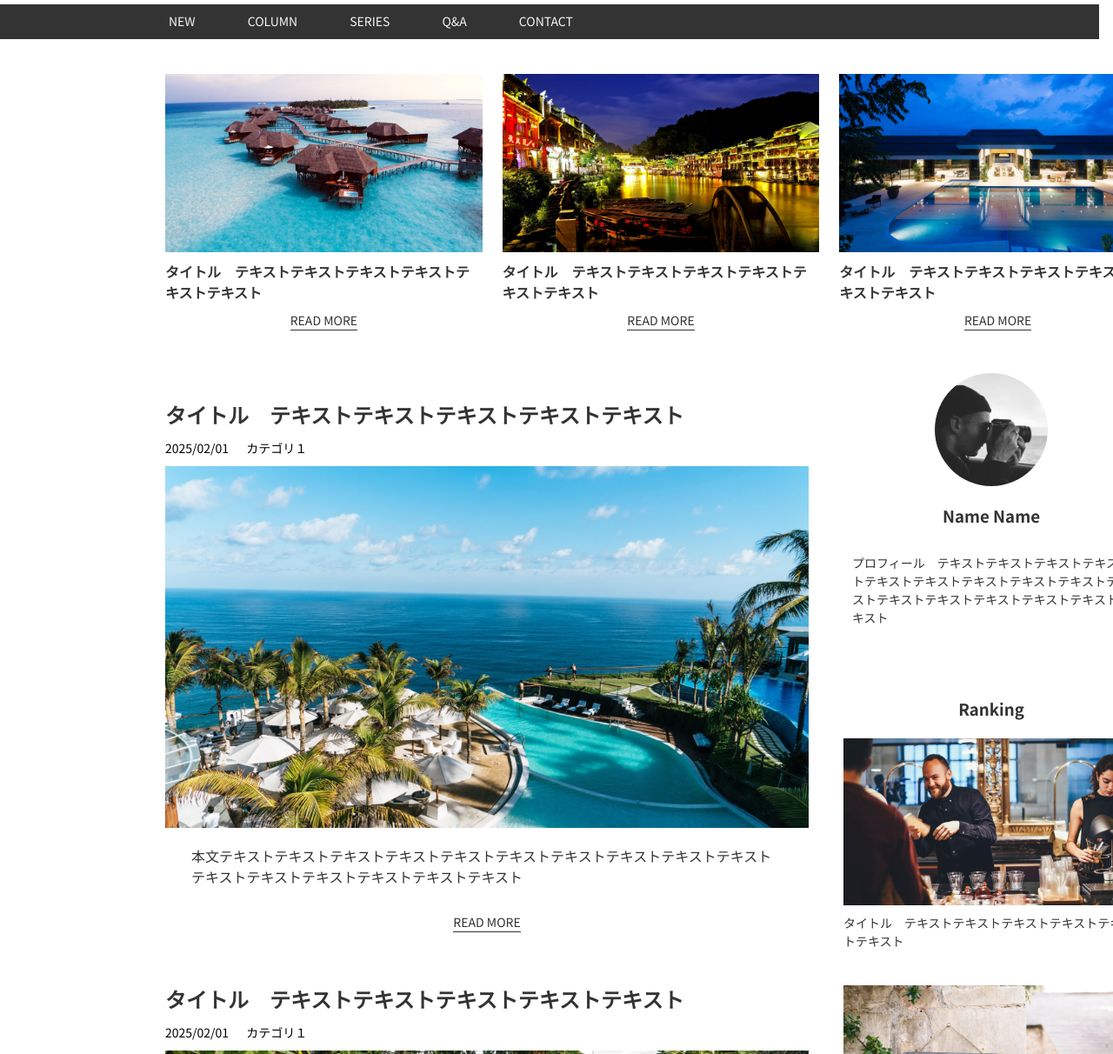
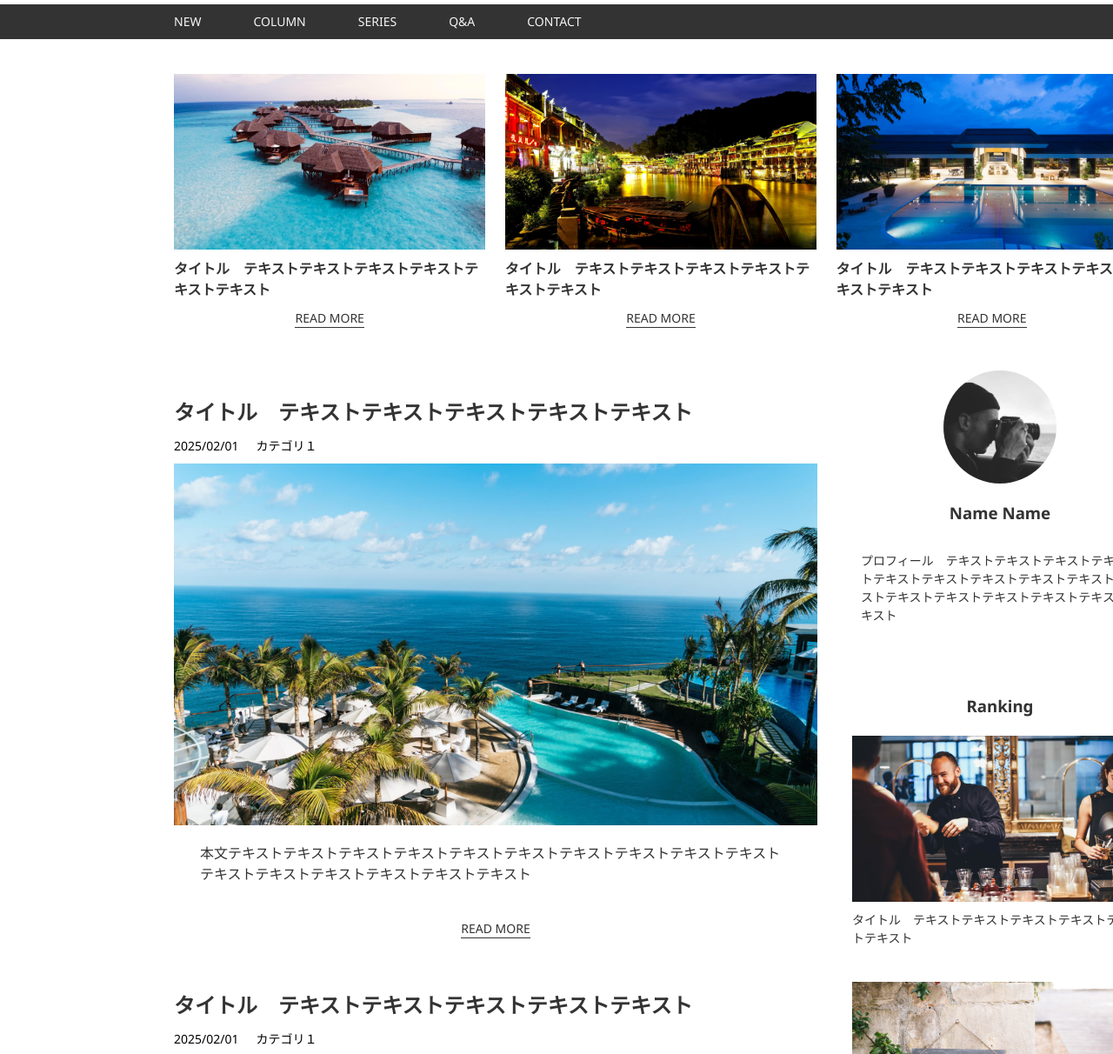
Before and after one commit to kohsai/travel_blog, a plain HTML site: page index.html in a window 1280 px wide. Shown: the part 75-1287 px from the top of the page at 87% size. Drawn offline with Linux system fonts and the light colour scheme.

Commit message:
微調整

```diff
--- a/css/style.css
+++ b/css/style.css
@@ -1,7 +1,6 @@
 /* 全体のフォントをNoto Sans JPに設定 */
 body {
-    font-family: 'Noto Sans JP', sans-serif;
-    max-width: 1440px;
+    font-family: 'Noto Sans','Noto Sans JP', sans-serif;
     padding-top: 120px;
 }
 
@@ -9,9 +8,8 @@ header {
     max-width: 100%;
     position: fixed;
     top: 0;
-    left: 0;
     width: 100%;
-    z-index: 1000;
+    z-index: 10;
     background-color: white;
 }
 
@@ -19,7 +17,7 @@ h1 {
     font-family: 'Noto Sans', sans-serif;
     font-weight: 400;
     font-size: 28px;
-    padding: 0 16px;
+    padding: 0 20px;
     width: 100%;
     margin-left: 180px;
 }
@@ -30,10 +28,8 @@ h1 a {
 }
 
 .header-nav-wrapper {
-    width: 100vw;
+    width: 100%;
     height: 40px;
-    margin-left: -16px;
-    margin-right: -16px;
     background-color:#333;
     display: flex;
     align-items: center;
@@ -45,7 +41,7 @@ h1 a {
     display: flex;
     justify-content:flex-start;
     align-items: center;
-    margin-left: 160px;
+    margin-left: 150px;
 }
 
 .header-nav li {
@@ -67,7 +63,7 @@ h1 a {
     justify-content: space-between;
     max-width: 1200px;
     width: 100%;
-    padding: 40px 30px;
+    padding: 40px;
     margin-left: 160px;
 }
 
@@ -83,33 +79,38 @@ h1 a {
     color: #333;
 }
 
-.pickup-card a {
+/* -------------------------------------- */
+
+.pickup-card a,
+.main-card a {
+    color: #333;
     font-weight: 400;
     font-size: 14px;
     display: inline-block;
     width: fit-content;
-    color: #333;
     margin: 0 auto;
-    text-decoration: none; /* text-decoration は無効化 */
-    position: relative; /* 下線用の疑似要素を配置するために必要 */
+    position: relative;
+    text-decoration: none;
 }
 
 /* 疑似要素でアンダーバーを作成 */
-.pickup-card a::after {
+.pickup-card a::after,
+.main-card a::after {
     content: "";
     position: absolute;
     left: 0;
     bottom: -1px;
-    width: 100%; /* 初期状態では下線を100%表示 */
+    width: 100%;
     height: 1px;
     background-color: #333;
-    transition: opacity 0.3s ease-in-out;
-    opacity: 1; /* デフォルトで表示 */
+    transition: transform 0.3s ease-in-out, opacity 0.3s ease-in-out;
 }
 
 /* ホバー時にアンダーバーをゆっくり消す */
-.pickup-card a:hover::after {
-    opacity: 0; /* 下線のみフェードアウト */
+.pickup-card a:hover::after,
+.main-card a:hover::after {
+    transform: translateY(3px);
+    opacity: 0;
 }
 
 /* --------------------------------------------------------------- */
@@ -126,7 +127,7 @@ h1 a {
 main {
     max-width: 65%;
     padding: 20px;
-    margin-left: 10px;
+    margin-left: 20px;
     margin-right: 10px;
 }
 
@@ -155,40 +156,11 @@ main {
 }
 
 
-.main-card a {
-    font-weight: 400;
-    font-size: 14px;
-    display: inline-block;
-    width: fit-content;
-    color: #333;
-    margin: 0 auto;
-    text-decoration: none; /* text-decoration は無効化 */
-    position: relative; /* 下線用の疑似要素を配置するために必要 */
-}
-
-/* 疑似要素でアンダーバーを作成 */
-.main-card a::after {
-    content: "";
-    position: absolute;
-    left: 0;
-    bottom: -1px;
-    width: 100%; /* 初期状態では下線を100%表示 */
-    height: 1px;
-    background-color: #333;
-    transition: opacity 0.3s ease-in-out;
-    opacity: 1; /* デフォルトで表示 */
-}
-
-/* ホバー時にアンダーバーをゆっくり消す */
-.main-card a:hover::after {
-    opacity: 0; /* 下線のみフェードアウト */
-}
-
 .main-card p {
     font-weight: 400;
     font-size: 16px;
     margin: 20px 30px;
-    padding-bottom: 10px;
+    padding-bottom: 20px;
     color: #333;
 }
 
@@ -295,25 +267,25 @@ aside {
 /* --------------------------------------------------- */
 
 footer {
-    width: 100vw;
-    padding: 40px 0;
+    width: 100%;
+    max-width: 100%;
+    padding: 30px 0;
     text-align: left;
     background-color:#f7f7f7;
+    position: relative;
 }
 
 .footer-content {
     display: flex;
     justify-content: space-between;
     max-width: 1220px;
-    margin: 0 auto;
-    /* background-color: yellowgreen; */
+    margin: 20px auto 60px;
+    padding-left: 40px;
 }
 
 .footer-section {
-    width: 30%;
-    padding: 0 10px;
-    margin: 0 auto;
-    /* background-color: tomato; */
+    width: 32%;
+    padding: 0 20px;
 }
 
 .section-about h3 {
@@ -368,7 +340,7 @@ footer {
 }
 
 
-.section-twitter .twitter-timeline {
+.twitter-timeline {
     width: 100%;
     height: 300px;
 }
@@ -380,8 +352,7 @@ footer {
     padding: 5px 0;
     color: #333;
     font-size: 12px;
-    background-color:#f7f7f7;
-    margin-left: 40px;
+    position: absolute;
 }
 
 
--- a/index.html
+++ b/index.html
@@ -169,11 +169,10 @@
             <script async src="https://platform.twitter.com/widgets.js" charset="utf-8"></script>
         </div>
     </div>
+    <p class="copyright">
+        &copy; Travel &amp; Blog
+    </p>
 </footer>
-
-    <div class="copyright">
-        © Travel ＆ Blog
-    </div>
 
 </body>
 </html>
```
